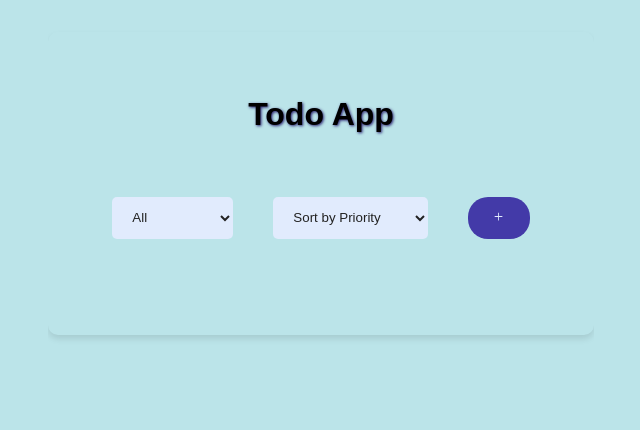
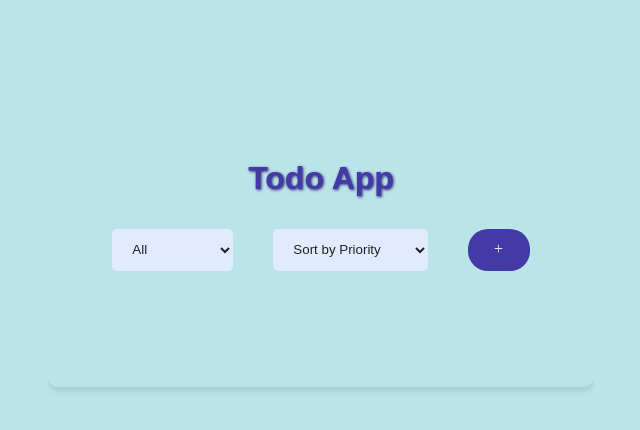
Before and after one commit to addygupta21/WorkSphere, a React (Create React App) app: page / in a window 1280 px wide. Shown: the top 430 px of the page, without its empty margins (319-959 px from the left). Built offline with nearby package versions, Linux system fonts and the light colour scheme; a web font is replaced by a local one.

Commit message:
scroll issue solved

```diff
--- a/src/App.tsx
+++ b/src/App.tsx
@@ -12,7 +12,7 @@ const App: React.FC = () => {
   return (
     <div className="App">
       <h1 className="text" style={{ color: "black" }}>
-        Todo App
+
       </h1>
       <DisplayTodos />
     </div>
--- a/src/vanguard/components/DisplayTodos.tsx
+++ b/src/vanguard/components/DisplayTodos.tsx
@@ -42,6 +42,7 @@ const DisplayTodos: React.FC = () => {
   return (
     <div className="displayTodos">
       <div className="filter-contained">
+        <h1>Todo App</h1>
         <div className="filters">
           <select onChange={(e) => setFilter(e.target.value)} value={filter}>
             <option value={STATUS.ALL}>All</option>
@@ -64,11 +65,14 @@ const DisplayTodos: React.FC = () => {
           </button>
         </div>
       </div>
-      <ul>
-        {(todos1 && Array.isArray(todos1) ? todos1 : []).map((todo) => (
-          <TodoItem key={todo.id} item={todo} />
-        ))}
-      </ul>
+      <div className="todo-list-container">
+        <ul>
+          {(todos1 && Array.isArray(todos1) ? todos1 : []).map((todo) => (
+            <TodoItem key={todo.id} item={todo} />
+          ))}
+        </ul>
+      </div>
+
       {showModal && <AddTodoModal onClose={() => setShowModal(false)} />}
     </div>
   );
--- a/src/vanguard/styles/main3.css
+++ b/src/vanguard/styles/main3.css
@@ -37,7 +37,7 @@ body {
     margin: 2rem auto;
     display: flex;
     flex-direction: column;
-    justify-content: center;
+justify-content: flex-start;
     align-items: center;
     max-width: 100%;
     width: 100%;
@@ -46,8 +46,8 @@ body {
     border-radius: 10px;
     padding: 4rem;
     box-shadow: 0 4px 6px rgba(0, 0, 0, 0.1);
-    overflow: auto;
-    overflow-y: scroll;
+    /* overflow: auto;
+    overflow-y: scroll; */
     overflow: hidden;
 }
 
@@ -212,7 +212,9 @@ body {
     margin-top: 2rem;
     display: flex;
     flex-direction: column;
+    height: 100%;
     align-items: center;
+    overflow: hidden;
 }
 
 .displayTodos .filters {
@@ -255,6 +257,16 @@ body {
     gap: 1.5rem;
     width: 100%;
     max-width: 600px;
+}
+.todo-list-container {
+    width: 100%;
+    max-height: 600px;
+    /* Adjust height as needed */
+    overflow-y: auto;
+    /* Enable vertical scrolling */
+    padding-left: 0;
+    padding-right: 0;
+    margin-bottom: 0;
 }
 
 .modal-overlay {
@@ -716,9 +728,27 @@ body {
     color: white;
 }
 
-.filter-contained {
+/* .filter-contained {
     width: 100%;
-}
+    height: auto;
+    /* position: fixed; */
+
+    .filter-contained {
+            /* width: 100%; */
+            height: auto;
+            overflow-y: auto;
+            position: sticky;
+            top: 0;
+            /* Stick the filter section to the top of the container */
+            z-index: 2;
+            /* Ensure it's above the list */
+            padding-bottom: 20px;
+            /* Add some space between the filter and the todo list */
+            /* background: white; */
+            /* Optional: background color for visibility */
+            /* box-shadow: 0 2px 10px rgba(0, 0, 0, 0.1); */
+            /* Optional: small shadow for separation */
+        }
 
 .todo-item {
     display: flex;
```
